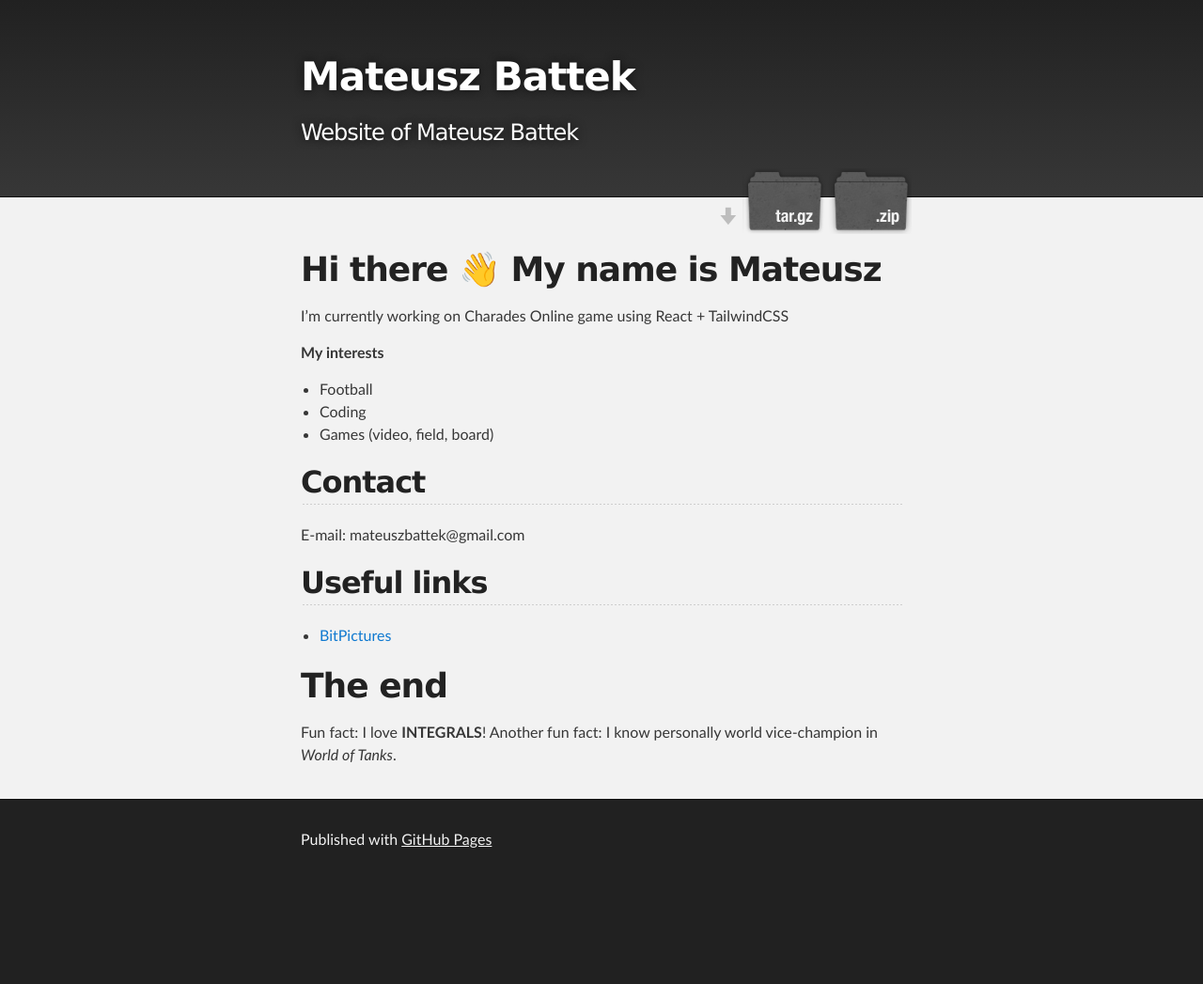
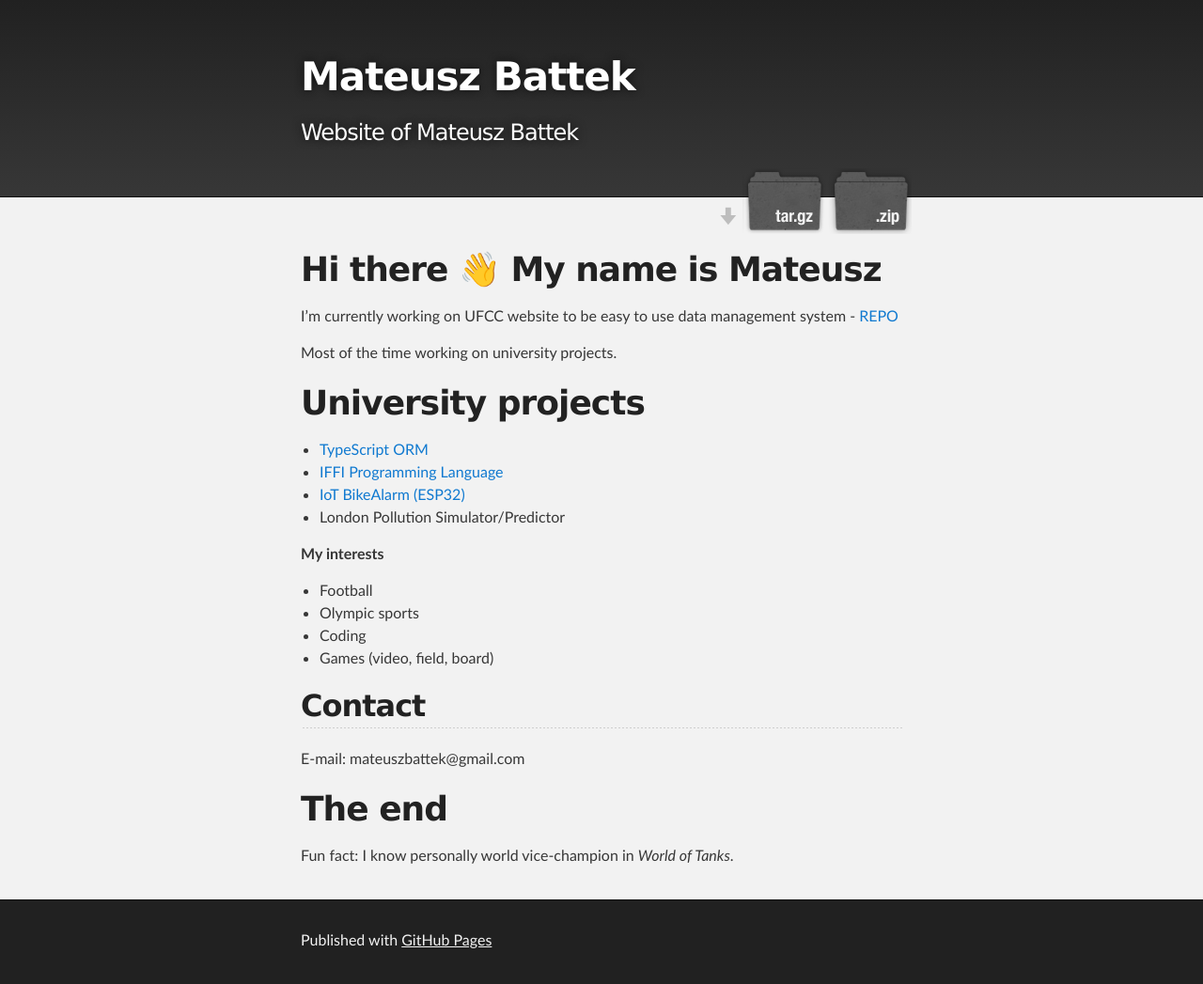
Before and after one commit to MateuszBattek/MateuszBattek.github.io, a Jekyll site: the page built from index.md, in a window 1280 px wide. Shown: the whole page at 94% size. Built offline with Jekyll 4.4.1, drawn with Linux system fonts in a browser that asks for light colours; our own code applies the rules of GitHub Pages for plain Markdown files; before the commit the page ends 940 px from its top, so only the background shows below that.

Commit message:
Update index.md

```diff
--- a/index.md
+++ b/index.md
@@ -2,13 +2,21 @@
 layout: default
 ---
 
-# Hi there 👋 My name is Mateusz
+# Hi there 👋  My name is Mateusz
+I'm currently working on UFCC website to be easy to use data management system - [REPO](https://github.com/MateuszBattek/UFCC)
 
-I'm currently working on Charades Online game using React + TailwindCSS
+Most of the time working on university projects.
+
+# University projects
+ - [TypeScript ORM](https://github.com/mKepka16/agh-design-patterns-pgorm)
+ - [IFFI Programming Language](https://github.com/MrWlobo/IFFI_Programming_Language)
+ - [IoT BikeAlarm (ESP32)](https://github.com/QnK1/IOT_bike_alarm)
+ - London Pollution Simulator/Predictor
 
 **My interests**
 
 - Football
+- Olympic sports
 - Coding
 - Games (video, field, board)
 
@@ -16,11 +24,6 @@ I'm currently working on Charades Online game using React + TailwindCSS
 
 E-mail: mateuszbattek@gmail.com
 
-## Useful links
-
-- [BitPictures](https://bitpictures.pl/)
-
 # The end
 
-Fun fact: I love **INTEGRALS**!
-Another fun fact: I know personally world vice-champion in _World of Tanks_.
+Fun fact: I know personally world vice-champion in _World of Tanks_.
```
